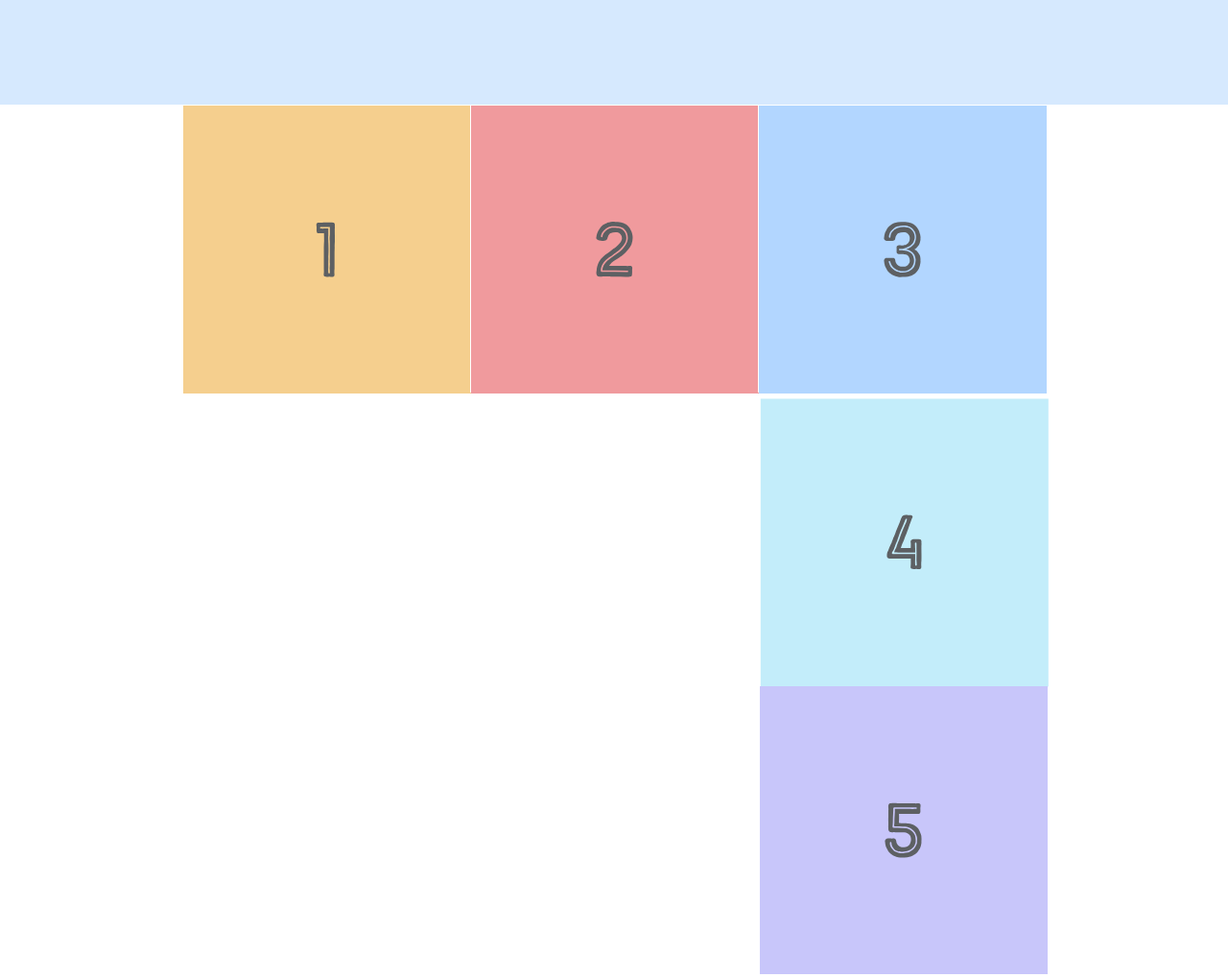
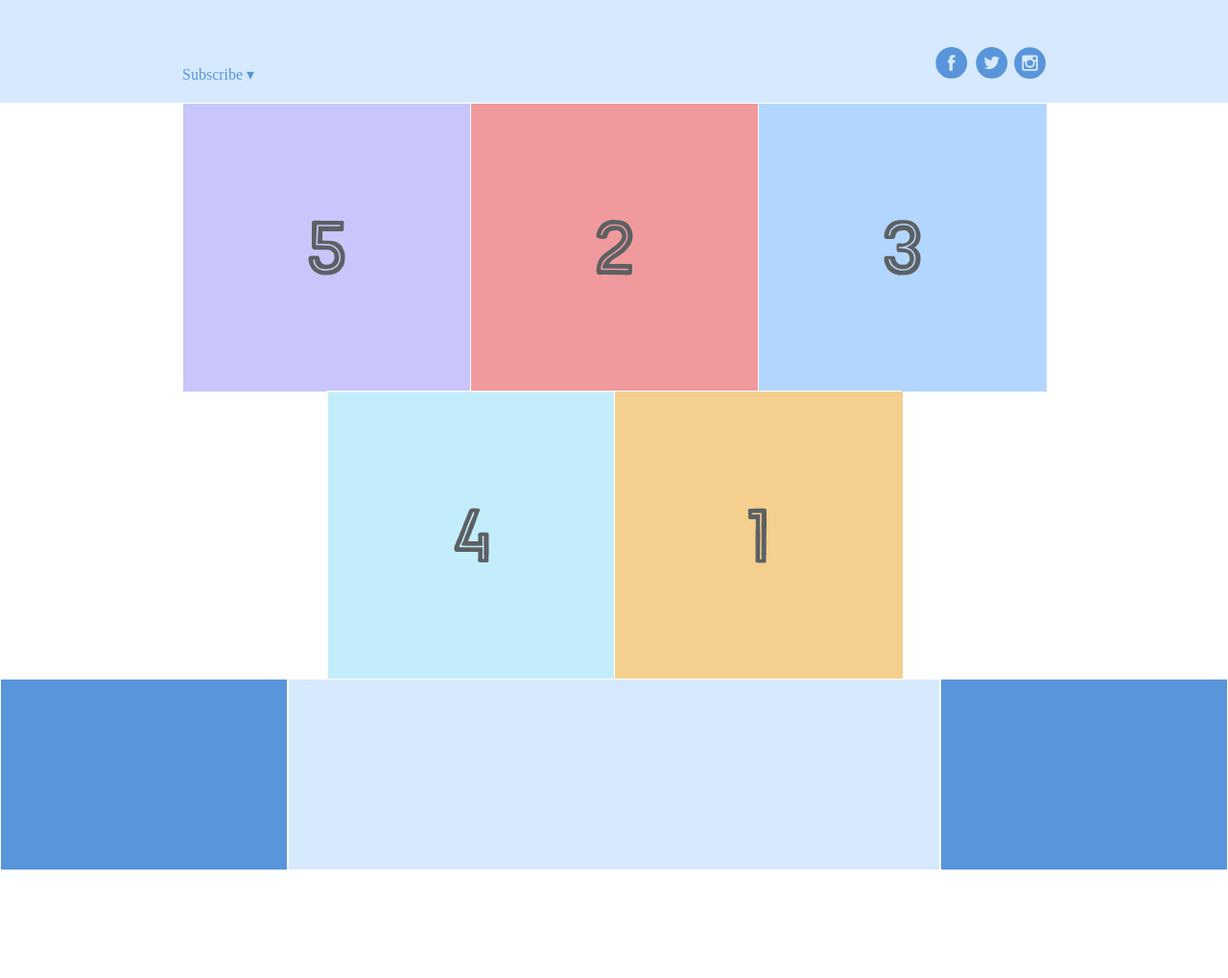
Before and after one commit to DiogoNet0/flexbox-tutorial, a plain HTML site: page index.html in a window 1280 px wide. Shown: the part 253-1272 px from the top of the page at 96% size. After the commit the page ends 1160 px from the top, so only its background shows below. Drawn offline with Linux system fonts and the light colour scheme.

Commit message:
Completed the tutorial. Starting to finally understand flexboxes... its kinda confusing ngl

```diff
--- a/index.html
+++ b/index.html
@@ -9,10 +9,8 @@
 <div class='menu-container'>
     <div class='menu'>
         <div class='date'>Aug 14, 2016</div>
-        <div class="links">
-            <div class='signup'>Sign Up</div>
-            <div class='login'>Login</div>
-        </div>
+        <div class='signup'>Sign Up</div>
+        <div class='login'>Login</div>
     </div>
 </div>
 <div class='header-container'>
@@ -32,14 +30,19 @@
         </div>
         <div class='photo-grid-item'>
             <img src='images/three.svg'/>
+        </div>
         <div class='photo-grid-item'>
             <img src='images/four.svg'/>
         </div>
         <div class='photo-grid-item last-item'>
             <img src='images/five.svg'/>
         </div>
-        </div>
     </div>
+</div>
+<div class='footer'>
+    <div class='footer-item footer-one'></div>
+    <div class='footer-item footer-two'></div>
+    <div class='footer-item footer-three'></div>
 </div>
 </body>
 </html>
--- a/style.css
+++ b/style.css
@@ -52,7 +52,10 @@
 .photo-grid {
     width: 900px;
     display: flex;
-    justify-content: flex-start;
+    justify-content: center;
+    flex-wrap: wrap;
+    flex-direction: row;
+    align-items: center;
 }
 
 .photo-grid-item {
@@ -60,3 +63,40 @@
     width: 300px;
     height: 300px;
 }
+
+.first-item {
+    order: 1;
+}
+
+.last-item {
+    order: -1;
+}
+
+.social,
+.subscribe {
+    align-self: flex-end;
+    margin-bottom: 20px;
+}
+
+.footer {
+    display: flex;
+    justify-content: space-between;
+}
+
+.footer-item {
+    border: 1px solid #fff;
+    background-color: #D6E9FE;
+    height: 200px;
+    flex: 1;
+}
+
+.footer-one,
+.footer-three {
+    background-color: #5995DA;
+    flex: initial;
+    width: 300px;
+}
+
+.signup {
+    margin-left: auto;
+}
```
